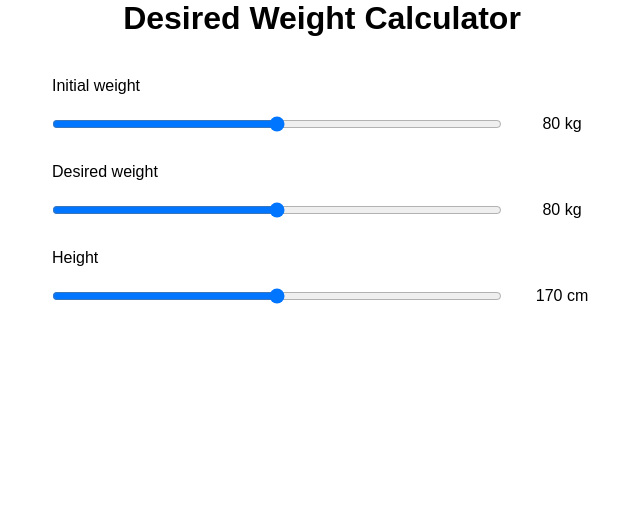
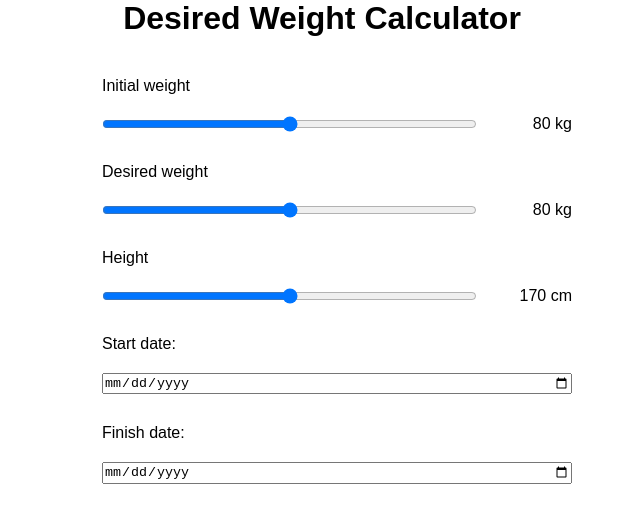
Before and after one commit to forbiddenrng/desired-weight-calculator, a React (Create React App) app: page / in a window 1280 px wide. Shown: the top 522 px of the page, without its empty margins (318-958 px from the left). Built offline with nearby package versions, Linux system fonts and the light colour scheme.

Commit message:
add date inputs

```diff
--- a/src/components/Calculator.css
+++ b/src/components/Calculator.css
@@ -7,6 +7,6 @@
 }
 @media(min-width: 768px) {
   :root {
-    --width: 600px;
+    --width: 500px;
   }
 }
--- a/src/components/Calculator.js
+++ b/src/components/Calculator.js
@@ -1,6 +1,7 @@
 import React from 'react';
 import './Calculator.css';
 import Input from "./Input";
+import DateInput from "./DateInput";
 class Calculator extends React.Component {
   minAndMaxValues = {
     weightMin: 30,
@@ -35,6 +36,8 @@ class Calculator extends React.Component {
         <Input name="initWeight" text="Initial weight" unit="kg" min={this.minAndMaxValues.weightMin} max={this.minAndMaxValues.weightMax} value={this.state.initWeight} onChange={this.handleInputChange} result={this.state.initWeight} />
         <Input name="desiredWeight" text="Desired weight" unit="kg" min={this.minAndMaxValues.weightMin} max={this.minAndMaxValues.weightMax} value={this.state.desiredWeight} onChange={this.handleInputChange} result={this.state.desiredWeight} />
         <Input name="height" text="Height" unit="cm" min={this.minAndMaxValues.heightMin} max={this.minAndMaxValues.heightMax} value={this.state.height} onChange={this.handleInputChange} result={this.state.height} />
+        <DateInput title="Start date:" />
+        <DateInput title="Finish date:" />
       </div>
     );
   }
--- /dev/null
+++ b/src/components/DateInput.css
@@ -0,0 +1,9 @@
+.date_form{
+  display: flex;
+
+}
+.date_input {
+  flex-basis: 100%;
+  margin-left: 30px;
+  margin-top: 20px;
+}
--- /dev/null
+++ b/src/components/DateInput.js
@@ -0,0 +1,14 @@
+import React from 'react';
+import "./DateInput.css";
+const DateInput = (props) => {
+  return (
+    <div className="form_container">
+      <p className="input_title">{props.title}</p>
+      <div className="date_form">
+        <input type="date" className="date_input" />
+      </div>
+    </div>
+  );
+}
+
+export default DateInput;
--- a/src/components/Input.css
+++ b/src/components/Input.css
@@ -15,6 +15,6 @@
 }
 p.result {
   flex-grow: 1;
-  text-align: center;
+  text-align: right;
   margin-top: 20px;
 }
```
